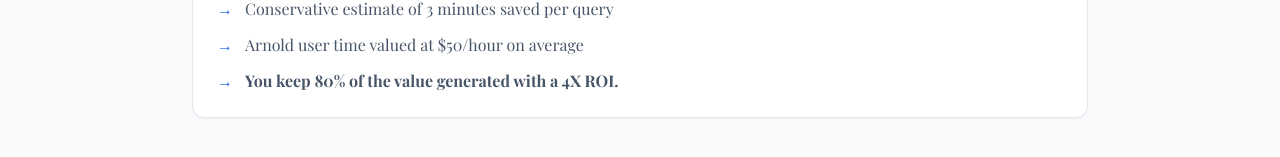
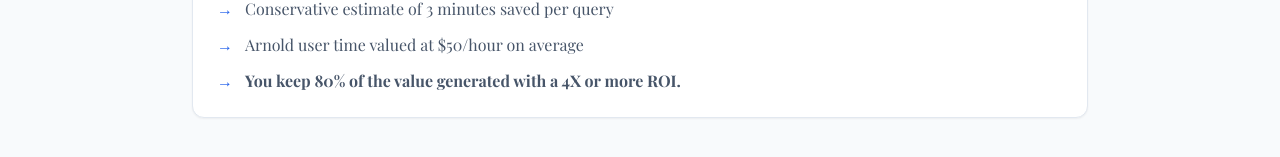
Before and after one commit to McGovs/arnold-the-analyst-frontend-v2-markdown, a React (Vite) app: page /pricing in a window 1280 px wide. Both pictures are taken after a click on the button "How We Calculate Value Passed To You". Shown: the part 481-638 px from the top of the page. Built offline with nearby package versions, Linux system fonts and the light colour scheme; a web font is replaced by a local one.

Commit message:
Update Pricing.tsx

```diff
--- a/src/pages/Pricing.tsx
+++ b/src/pages/Pricing.tsx
@@ -180,7 +180,7 @@ export default function Pricing() {
             <li className="flex items-start gap-3 text-base">
               <span className="text-blue-600 font-bold">→</span>
               <span>
-                <strong>You keep 80% of the value generated with a 4X ROI.</strong>
+                <strong>You keep 80% of the value generated with a 4X or more ROI.</strong>
               </span>
             </li>
           </ul>
```
